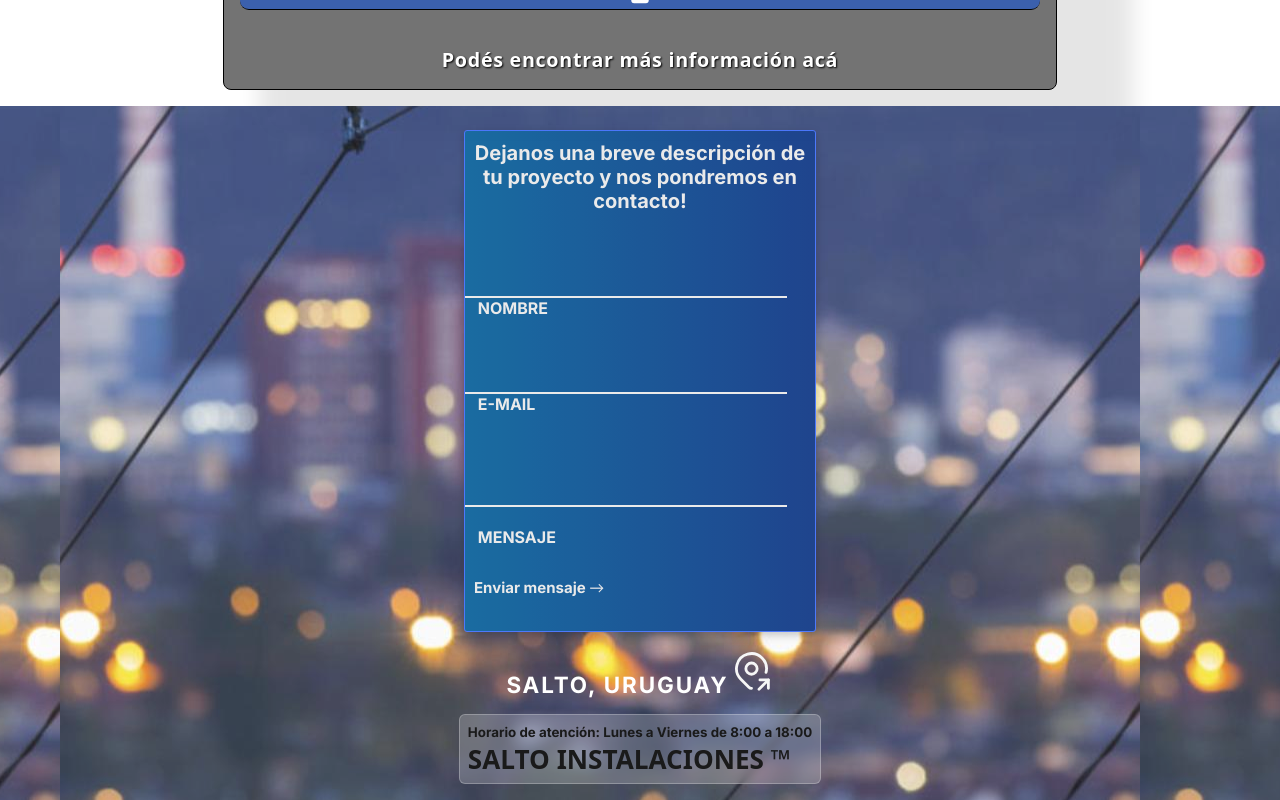
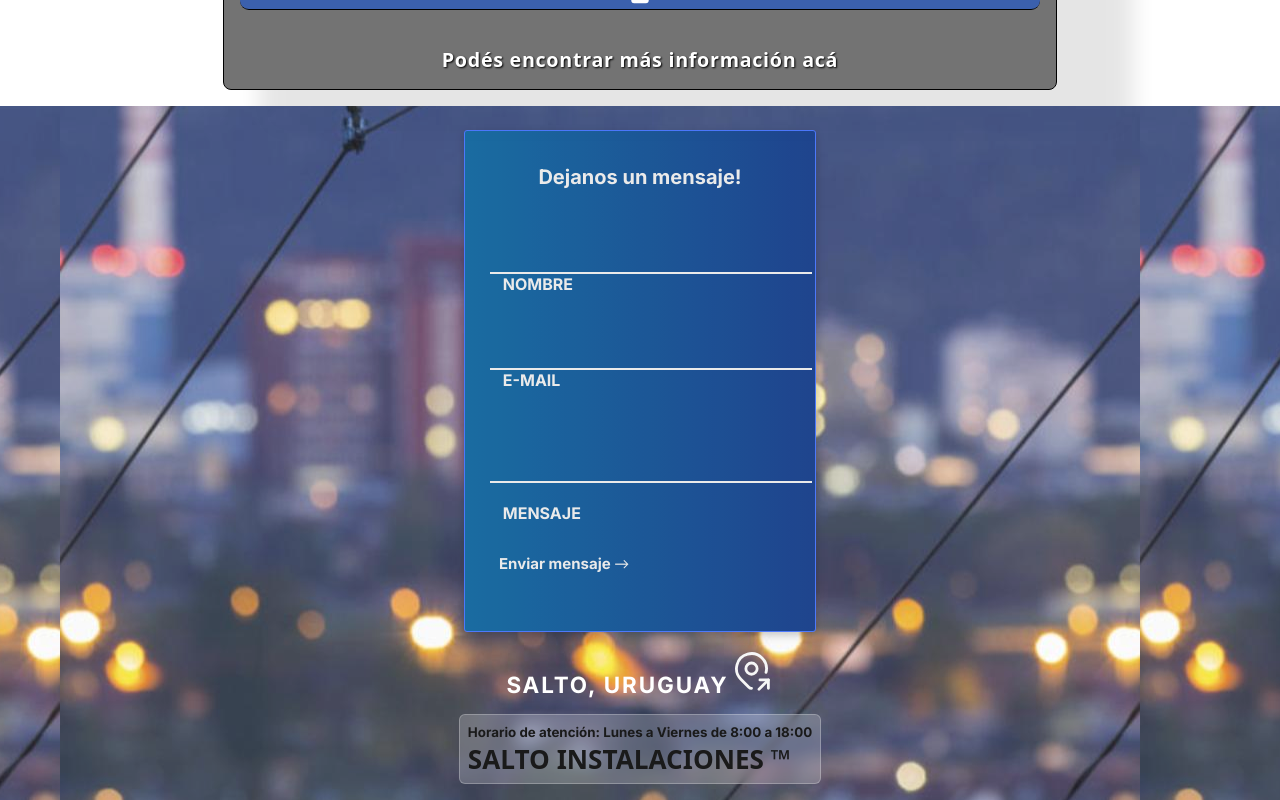
Before and after one commit to est3banst/hugoelect, a React (Vite) app: page /contact in a window 1280 px wide. Shown: the part 900-1700 px from the top of the page. Built offline with nearby package versions, Linux system fonts and the light colour scheme; a web font is replaced by a local one.

Commit message:
._________.

```diff
--- a/src/assets/Section.css
+++ b/src/assets/Section.css
@@ -6,7 +6,7 @@
    border-top: 2px solid #939292;
    justify-content: center;
    min-height: 840px;
-   max-width: 1260px;
+   max-width: 1500px;
    border-bottom: 2px solid #939292;
 }
 /* DIV CONTAINER */
@@ -15,6 +15,7 @@
    position: absolute;
    max-height: 950px;
    width: 100%;
+   margin: auto;
    display: flex;
    justify-content: center;
 }
--- a/src/componentes/Footer/Form.jsx
+++ b/src/componentes/Footer/Form.jsx
@@ -10,8 +10,7 @@ export default function Form() {
     return (
         <div className="container">
         <form onSubmit={handleSubmit} className="form">
-          <div className="descr">Dejanos una breve descripción de tu proyecto
-           y nos pondremos en contacto!</div>
+          <div className="descr">Dejanos un mensaje!</div>
 
           <div className="input">
               <input
```
